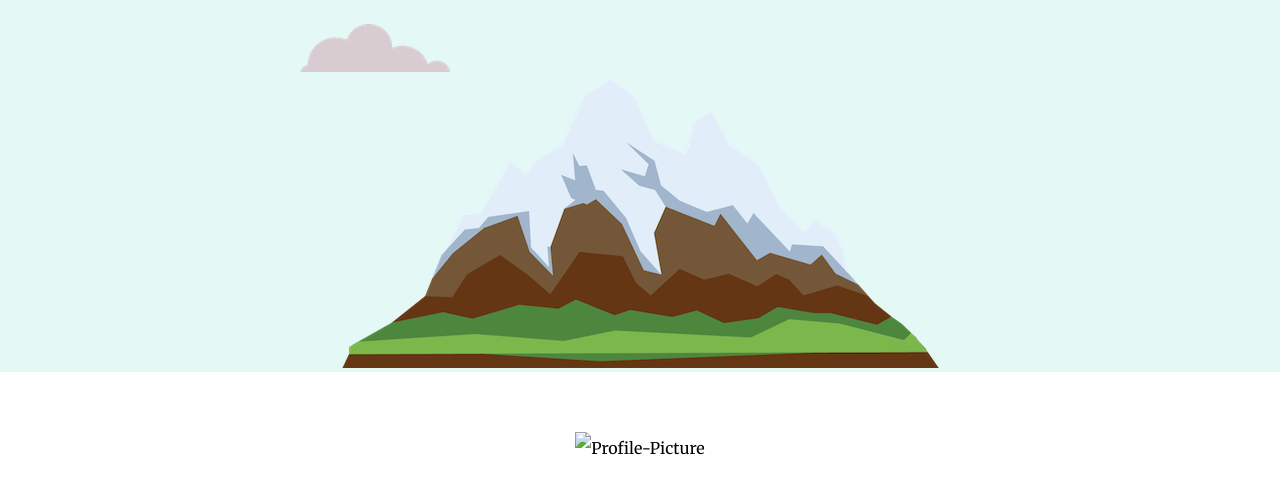
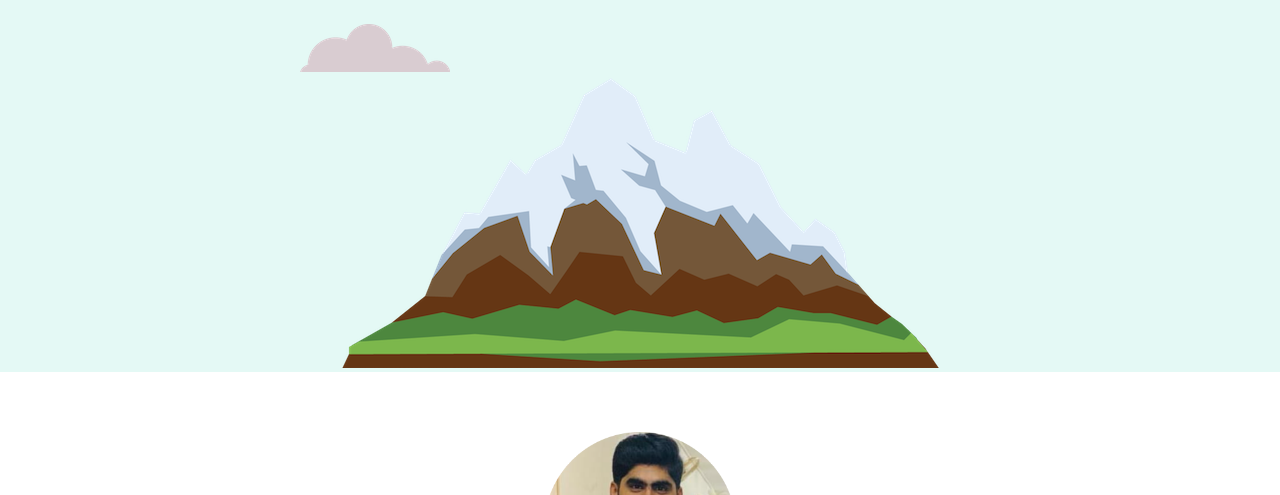
Before and after one commit to abdulsamimem/CSS-My-Site, a plain HTML site: page index.html in a window 1280 px wide. Shown: the part 386-881 px from the top of the page. Drawn offline with Linux system fonts and the light colour scheme; the site is published under a folder, as on GitHub Pages, so addresses that start at the root find nothing.

Commit message:
Updated index.html

```diff
--- a/index.html
+++ b/index.html
@@ -25,7 +25,7 @@
 
     <div class="middle-container">
         <div class="profile">
-            <img src="/Images/Circled_Pic.png" alt="Profile-Picture" , width="192" />
+            <img src="Images/Circled_Pic.png" alt="Profile-Picture" , width="192" />
             <h2>Hello.</h2>
             <p>
                 I am a Technical Support Engineer and Web Developer. As a TSE, I
```
